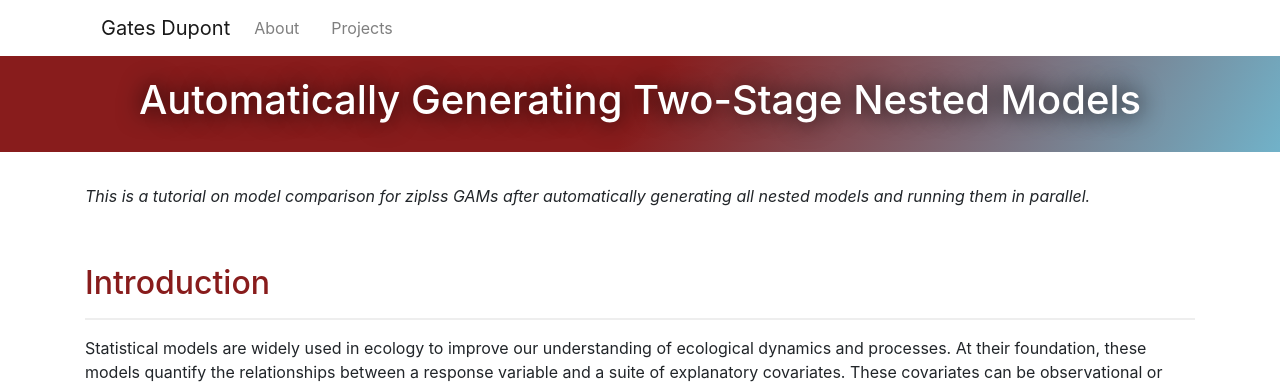
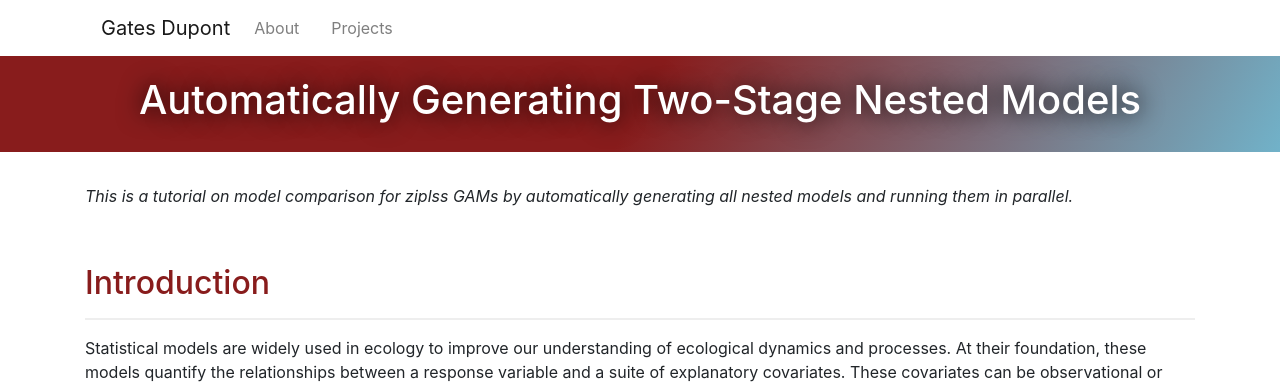
Before and after one commit to chrisyeh96/chrisyeh96.github.io, a Jekyll site: the page built from _posts/2019-05-29-Auto-Nested-Mod.md, in a window 1280 px wide and 900 px high. Shown: the top 384 px of the window. Built offline with Jekyll 4.4.1, drawn with Linux system fonts in a browser that asks for light colours; nearby versions of some CDN libraries.

Commit message:
Update 2019-05-29-Auto-Nested-Mod.md

```diff
--- a/_posts/2019-05-29-Auto-Nested-Mod.md
+++ b/_posts/2019-05-29-Auto-Nested-Mod.md
@@ -4,7 +4,7 @@
 published: true
 use_code: true
 ---
-<i>This is a tutorial on model comparison for ziplss GAMs after automatically generating all nested models and running them in parallel.</i>
+<i>This is a tutorial on model comparison for ziplss GAMs by automatically generating all nested models and running them in parallel.</i>
 
 <br>
 
```
